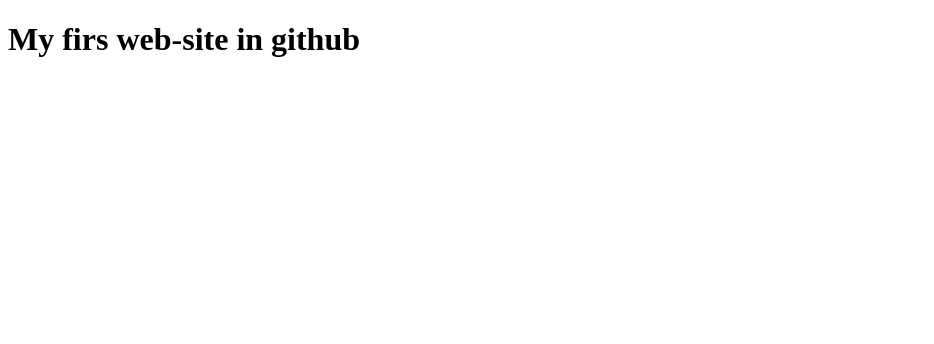
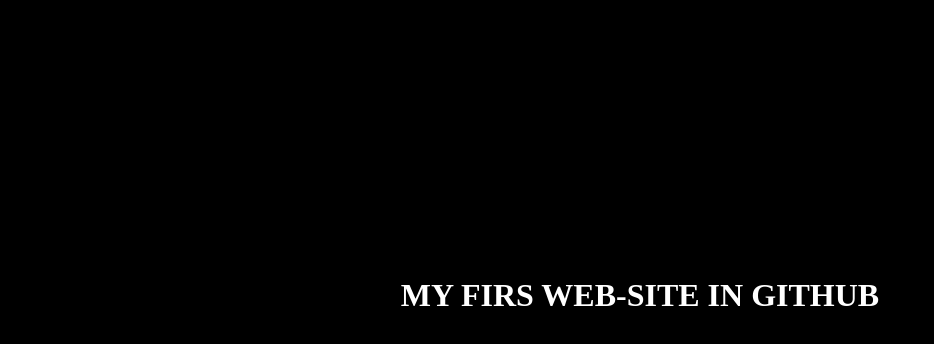
Before and after one commit to UNFelix/UNFelix.github.io, a plain HTML site: page index.html in a window 1280 px wide. Shown: the whole page, without its empty margins (0-934 px from the left). Drawn offline with Linux system fonts and the light colour scheme.

Commit message:
Index error changed
Index error changed

```diff
--- a/index.html
+++ b/index.html
@@ -3,7 +3,7 @@
 <head>
 	<meta charset="UTF-8">
 	<title>Web-dev lesson</title>
-	<link rel="stylesheet" href="style/css.css">
+	<link rel="stylesheet" href="css/style.css">
 </head>
 <body>
 	<h1>My firs web-site in github</h1>
```
